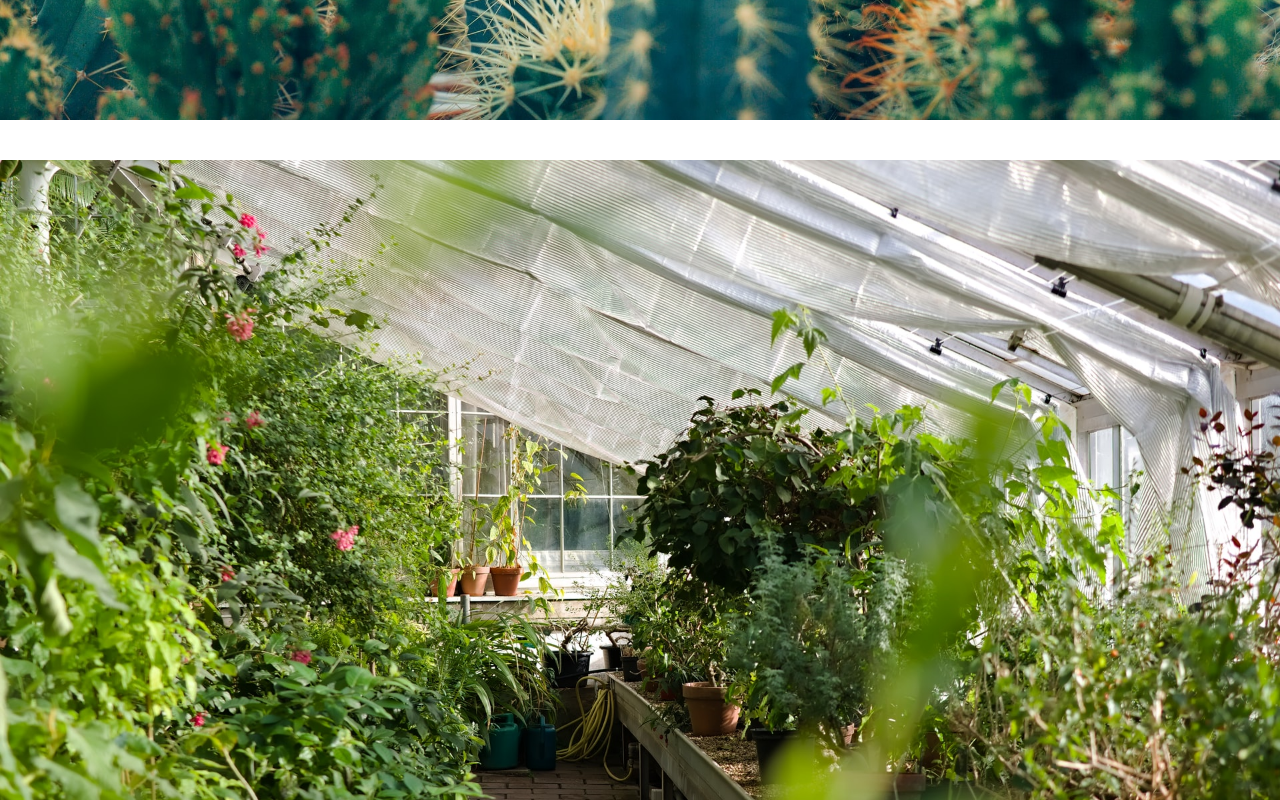
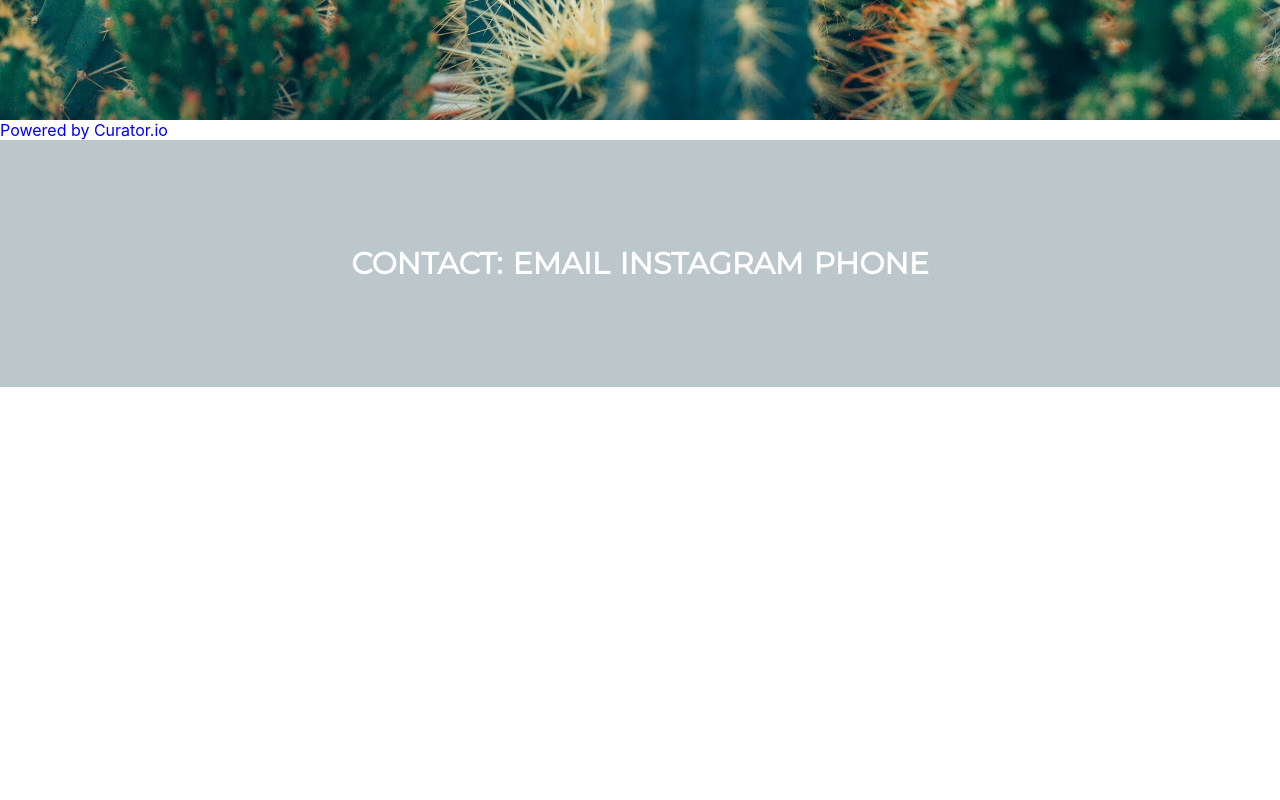
Before and after one commit to louiseeriksson/final-project-frontend, a React (Create React App) app: page / in a window 1280 px wide. Shown: the part 580-1380 px from the top of the page. After the commit the page ends 967 px from the top, so only its background shows below. Built offline with nearby package versions, Linux system fonts and the light colour scheme.

Commit message:
prepared for a generic component for the featured products. Added the instagram feed.

```diff
--- a/src/components/Home.js
+++ b/src/components/Home.js
@@ -1,38 +1,29 @@
 import React, { useEffect, useState } from 'react'
-import { ProductCard } from './ProductCard'
-import { Footer } from './Footer'
+import { ProductList } from './ProductList'
 
-export const Home = () => {
+export const Home = (props) => {
+
+  // is following function ok?
+  useEffect(() => {
+    const script = document.createElement("script")
+    script.src = "https://cdn.curator.io/published/06e53367-5e99-4513-b597-e96cf8f67876.js"
+    script.async = true
+    document.body.appendChild(script)
+
+    // hämta produkter som är "featured" (via Redux) i actions (men inte i en fetch just här)
+    // /products?featured=true
+  })
+
   return (
     <main>
-      <section className='featured-products'>
-
-        {/* These products cant be added to the cart yet, have to figure out how to choose a few featured products and show them here but still make them connected to the cart */}
-
-        {/* <ProductCard />
-        <ProductCard />
-        <ProductCard />
-        <ProductCard /> */}
-
-      </section>
+      {/* <ProductList products={props.products} /> */}
 
       <section className='highlight-section'>
-        <img src={require('images/greenhouse.jpg')} alt="our greenhouse" />
+        {/* <img src={require('images/greenhouse.jpg')} alt="our greenhouse" /> */}
       </section>
 
       <section>
-
-        INSTAGRAM FEED
-          {/* <div id="curator-feed-default-layout"><a href="https://curator.io" target="_blank" class="crt-logo crt-tag">Powered by Curator.io</a></div> */}
-
-
-        {/* (function(){
-          var i, e, d = document, s = "script";i = d.createElement("script");i.async = 1;
-          i.src = "https://cdn.curator.io/published/06e53367-5e99-4513-b597-e96cf8f67876.js";
-          e = d.getElementsByTagName(s)[0];e.parentNode.insertBefore(i, e);
-          })() */}
-
-
+        <div id="curator-feed-default-layout"><a href="https://curator.io" target="_blank" class="crt-logo crt-tag">Powered by Curator.io</a></div>
       </section>
     </main>
   )
--- /dev/null
+++ b/src/components/ProductList.js
@@ -0,0 +1,9 @@
+import React from 'react'
+
+export const ProductList = () => {
+  return (
+    <section className='featured-products'>
+
+    </section>
+  )
+}
```
